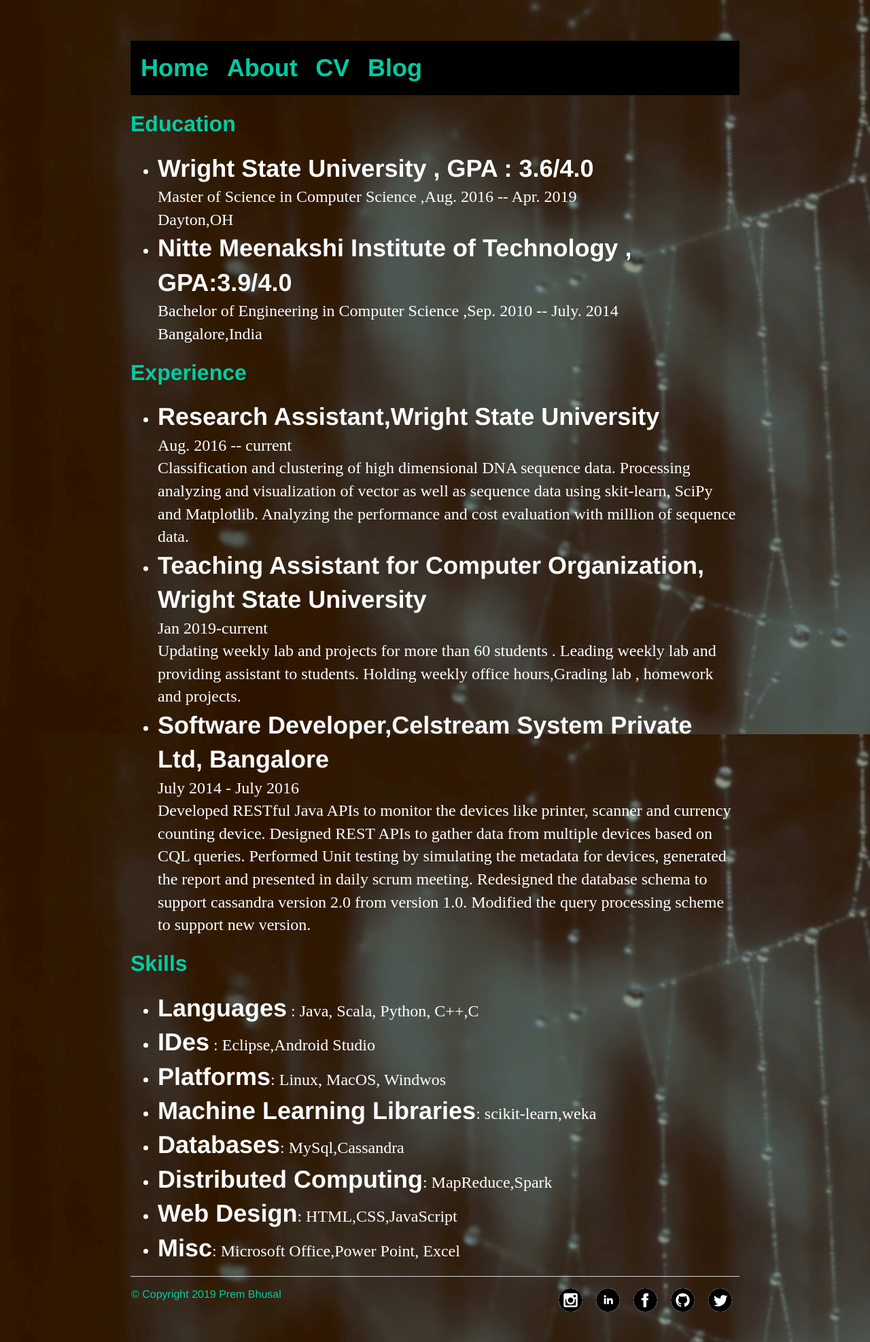
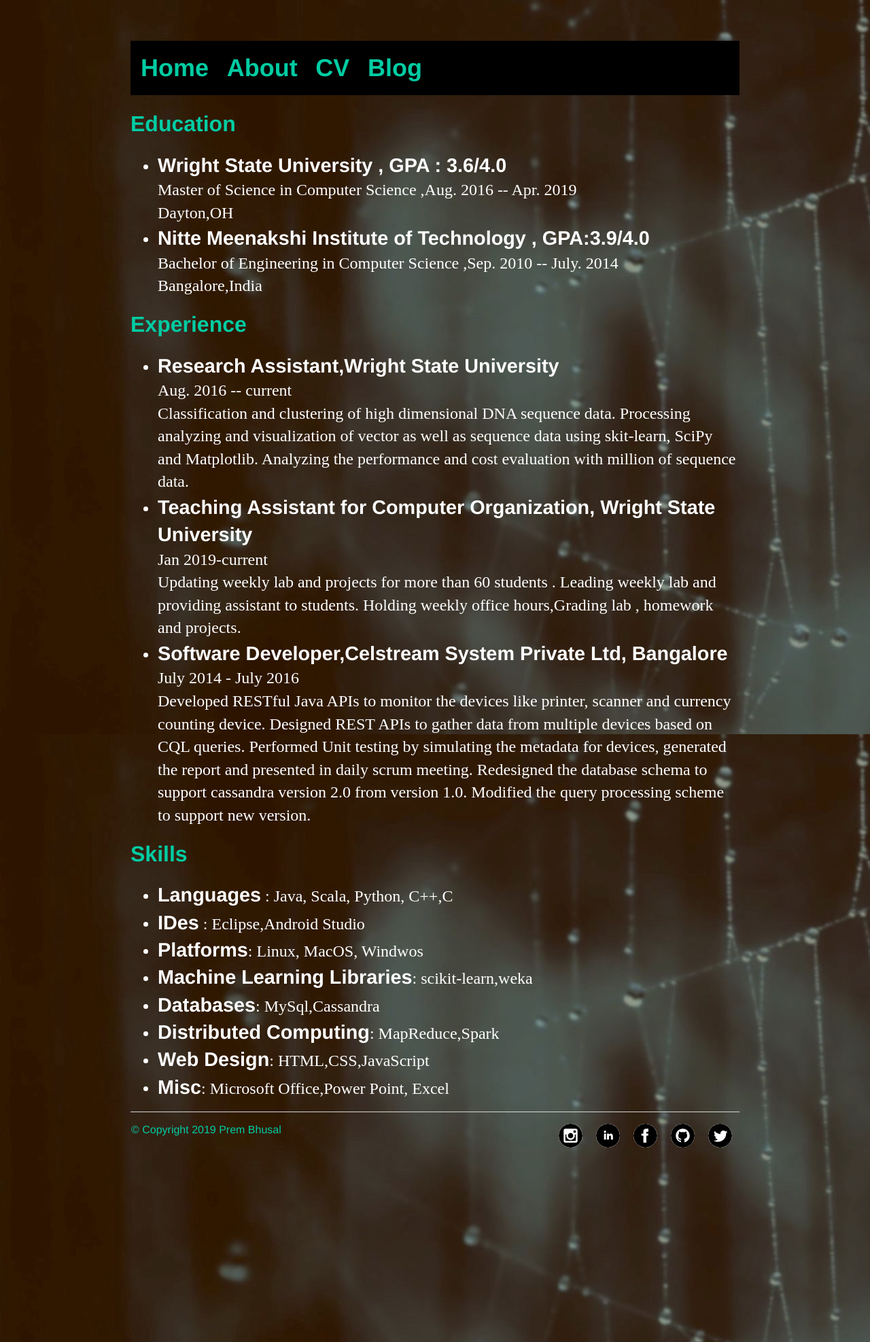
Before and after one commit to prembhusal/prembhusalWebsite, a Jekyll site: the page built from about/index.html, in a window 1280 px wide. Shown: the whole page at 68% size. Built offline with Jekyll 4.4.1, drawn with Linux system fonts in a browser that asks for light colours.

Commit message:
Update main.css

```diff
--- a/css/main.css
+++ b/css/main.css
@@ -39,18 +39,18 @@ a:hover {
   background-color: red;
 }
 h1 {
-    font-size: 2em;
+    font-size: 2.0em;
     font-family:'Helvetica', 'Arial', 'Sans-Serif';
     color: #00cca3
 }
 p {
-    font-size: 1.5em;
+    font-size: 1.2em;
     line-height: 1.4em;
     font-family:'Helvetica', 'Arial', 'Sans-Serif';
     color: #FFFFFF;
 }
 b {
-    font-size: 1.5em;
+    font-size: 1.2em;
     line-height: 1.4em;
     font-family:'Helvetica', 'Arial', 'Sans-Serif';
     color: #FFFFFF;
```
